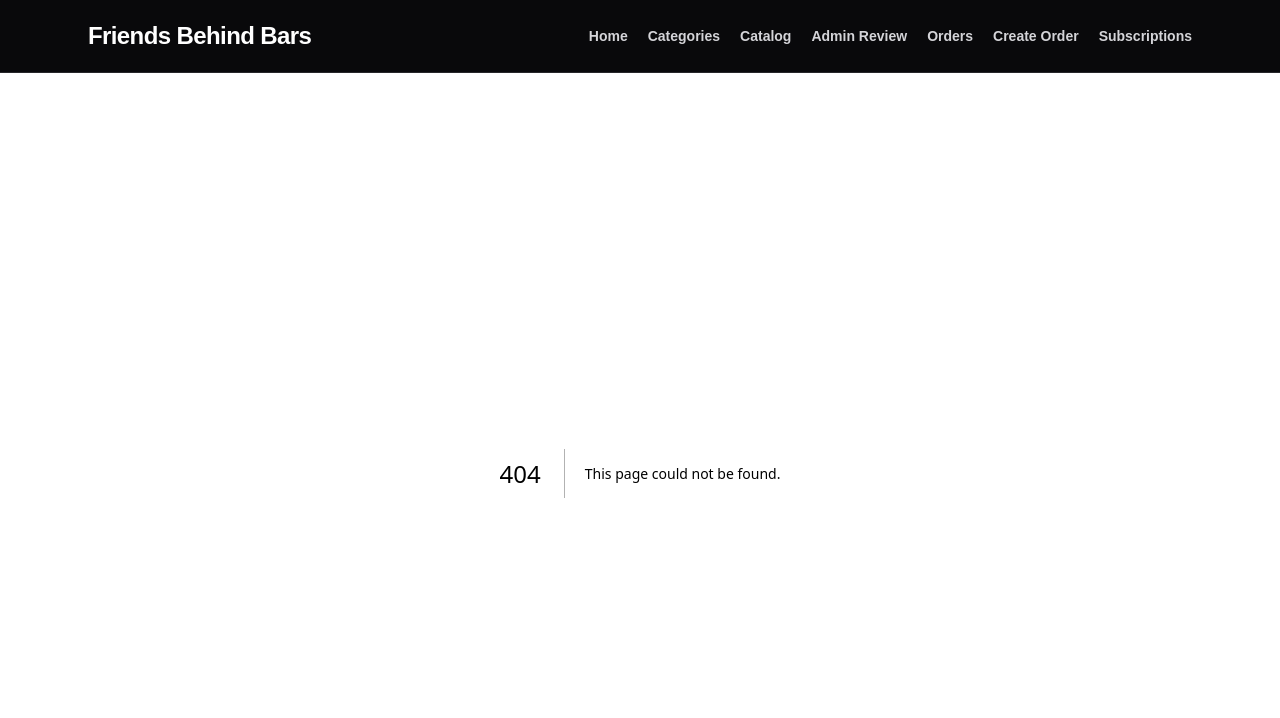
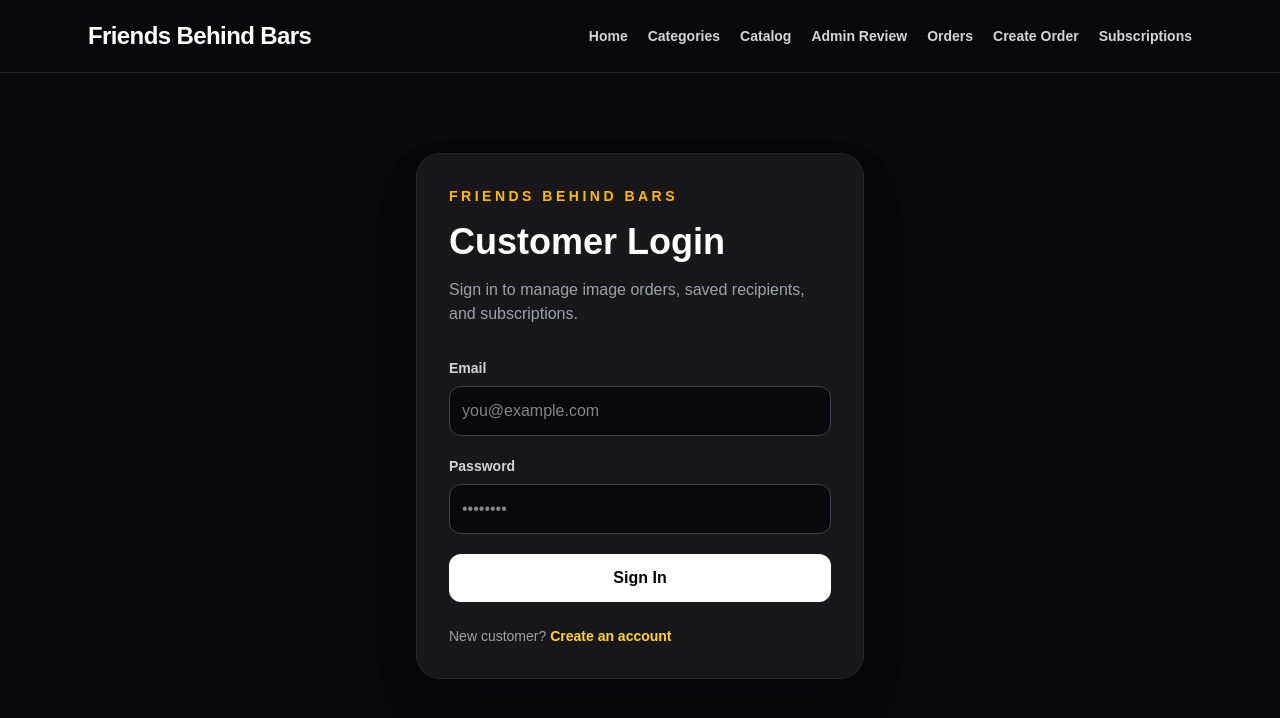
Before and after one commit to ssoup111/gary-project, a Next.js app: page /login in a window 1280 px wide. Before the commit this address had no page. Shown: the top 718 px of the page. Built offline with nearby package versions, Linux system fonts and the light colour scheme.

Commit message:
Add customer auth pages and dashboard

```diff
--- /dev/null
+++ b/app/login/page.tsx
@@ -0,0 +1,57 @@
+import Link from "next/link";
+
+export default function LoginPage() {
+  return (
+    <main className="min-h-screen bg-zinc-950 px-6 py-20 text-white">
+      <div className="mx-auto max-w-md rounded-3xl border border-zinc-800 bg-zinc-900 p-8 shadow-2xl">
+        <p className="text-sm font-bold uppercase tracking-[0.25em] text-amber-400">
+          Friends Behind Bars
+        </p>
+
+        <h1 className="mt-4 text-4xl font-black">Customer Login</h1>
+
+        <p className="mt-4 text-zinc-400">
+          Sign in to manage image orders, saved recipients, and subscriptions.
+        </p>
+
+        <form className="mt-8 space-y-5">
+          <div>
+            <label className="block text-sm font-bold text-zinc-300">
+              Email
+            </label>
+            <input
+              type="email"
+              className="mt-2 w-full rounded-xl border border-zinc-700 bg-zinc-950 p-3 text-white"
+              placeholder="you@example.com"
+            />
+          </div>
+
+          <div>
+            <label className="block text-sm font-bold text-zinc-300">
+              Password
+            </label>
+            <input
+              type="password"
+              className="mt-2 w-full rounded-xl border border-zinc-700 bg-zinc-950 p-3 text-white"
+              placeholder="••••••••"
+            />
+          </div>
+
+          <button
+            type="button"
+            className="w-full rounded-xl bg-white px-6 py-3 font-black text-black"
+          >
+            Sign In
+          </button>
+        </form>
+
+        <p className="mt-6 text-sm text-zinc-400">
+          New customer?{" "}
+          <Link href="/signup" className="font-bold text-amber-300">
+            Create an account
+          </Link>
+        </p>
+      </div>
+    </main>
+  );
+}
```
